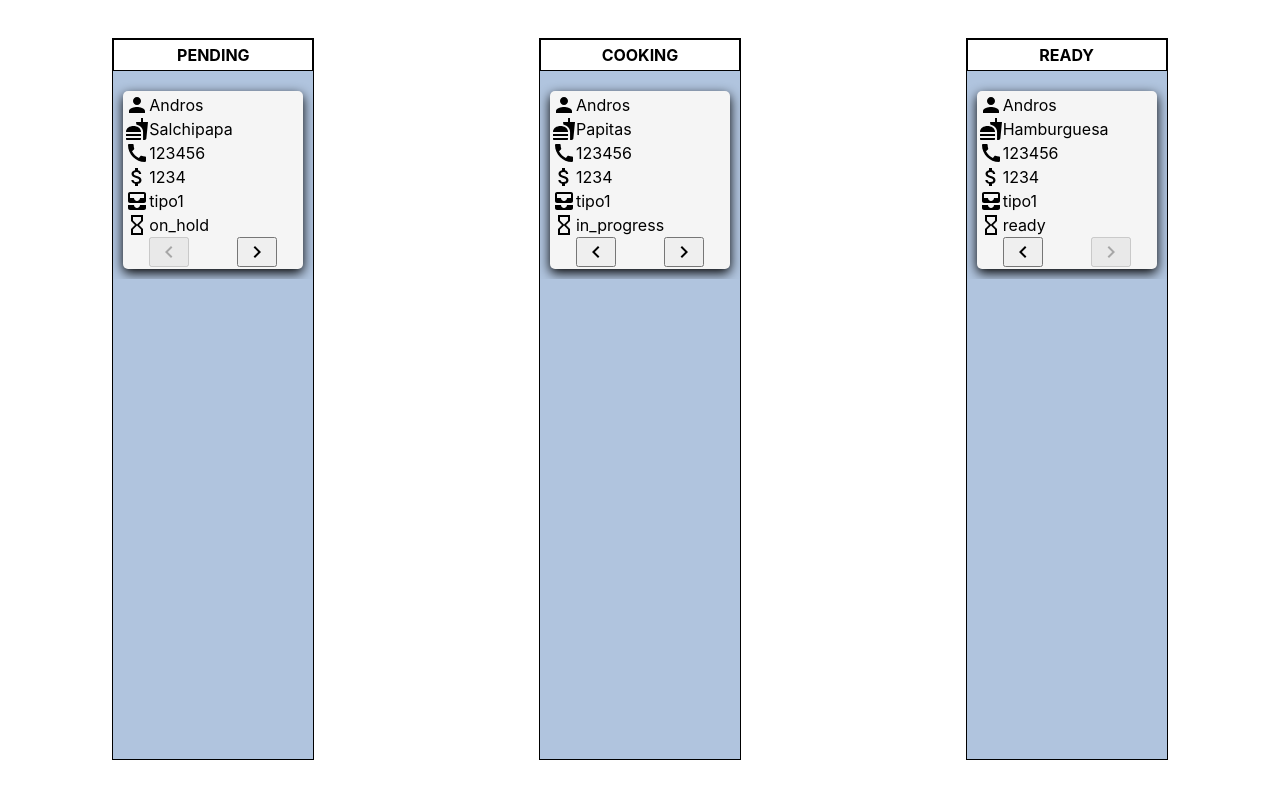
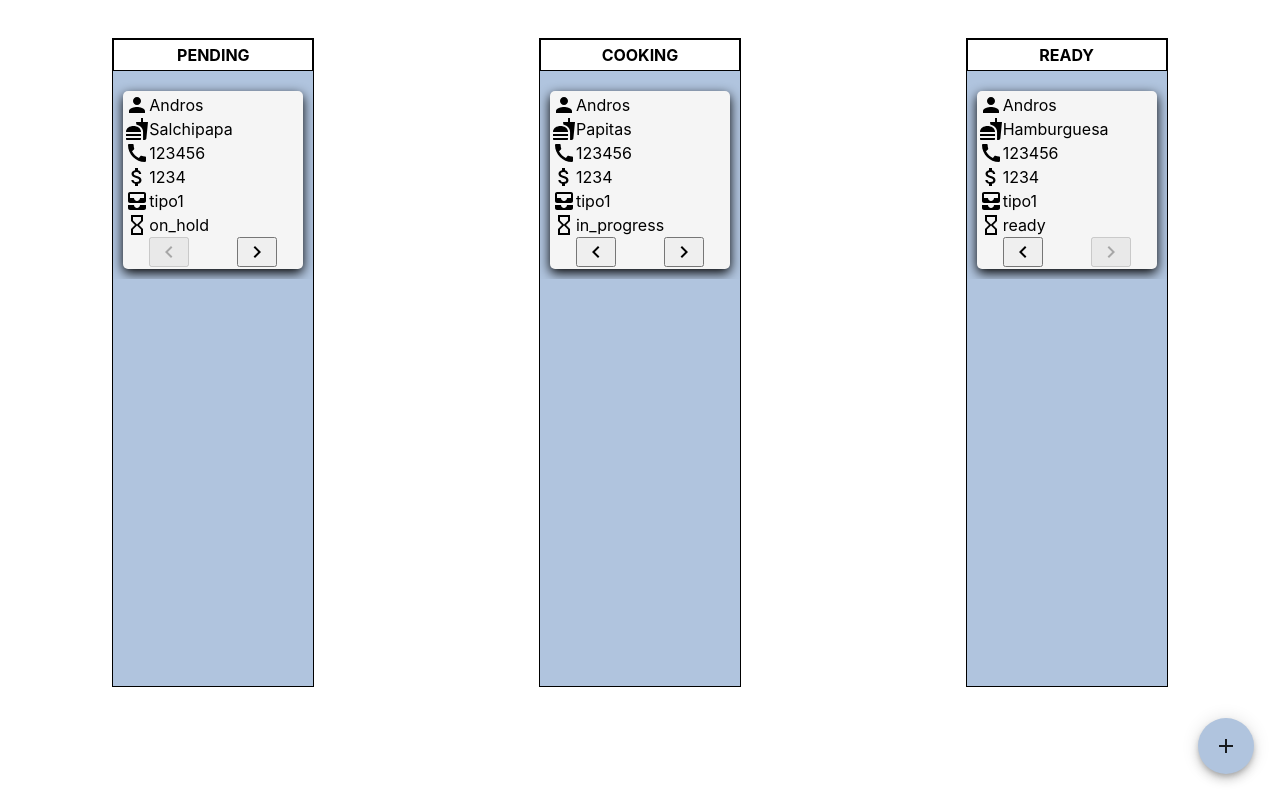
Before and after one commit to d3v0l0p3rs/IziFood, a React (Create React App) app: page / in a window 1280 px wide. Built offline with nearby package versions, Linux system fonts and the light colour scheme.

Commit message:
added add order button and modal. Trying to solve error in console before moving on.

```diff
--- /dev/null
+++ b/src/Components/CustomDialog/customdialog.types.ts
@@ -0,0 +1,5 @@
+export interface CustomDialogProps {
+    show: boolean
+    positiveAction: Function
+    negativeAction: Function
+}
--- /dev/null
+++ b/src/Components/CustomDialog/view.tsx
@@ -0,0 +1,37 @@
+import React from "react";
+
+import { CustomDialogProps } from "./customdialog.types";
+
+import Dialog from "@material-ui/core/Dialog";
+import DialogActions from "@material-ui/core/DialogActions";
+import DialogContent from "@material-ui/core/DialogContent";
+import DialogTitle from "@material-ui/core/DialogTitle";
+import TextField from "@material-ui/core/TextField";
+import Button from "@material-ui/core/Button";
+
+const CustomDialog: React.FC<CustomDialogProps> = (
+  props: CustomDialogProps
+) => {
+  return (
+    <Dialog open={props.show}>
+      <DialogTitle id="form-dialog-title">Crear orden</DialogTitle>
+
+      <DialogContent>
+        <TextField autoFocus margin="dense" label="Cliente" fullWidth />
+
+        <TextField margin="dense" id="asd" label="Producto" fullWidth />
+
+        <TextField margin="dense" type="number" label="Teléfono" fullWidth />
+
+        <TextField margin="dense" type="number" label="Costo" fullWidth />
+      </DialogContent>
+
+      <DialogActions>
+        <Button onClick={() => props.negativeAction()}>Cancelar</Button>
+        <Button onClick={() => props.positiveAction()}>Guardar</Button>
+      </DialogActions>
+    </Dialog>
+  );
+};
+
+export default CustomDialog;
--- a/src/Components/Home/style.scss
+++ b/src/Components/Home/style.scss
@@ -1,6 +1,22 @@
-.home-wrapper {
+.main-wrapper {
   display: flex;
-  justify-content: space-around;
-  width: 100%;
+  flex-direction: column;
   height: 100%;
+
+  .home-wrapper {
+    display: flex;
+    justify-content: space-around;
+    width: 100%;
+    height: 100%;
+  }
+
+  .fab-wapper {
+    display: flex;
+    justify-content: flex-end;
+    margin: 0% 2% 2% 0%;
+
+    .custom-fab {
+      background-color: lightsteelblue;
+    }
+  }
 }
--- a/src/Components/Home/view.tsx
+++ b/src/Components/Home/view.tsx
@@ -1,4 +1,4 @@
-import React, { useMemo } from "react";
+import React, { useCallback, useMemo } from "react";
 import Column from "../Column/view";
 import "./style.scss";
 import {
@@ -6,9 +6,16 @@ import {
   filterCookingOrders,
   filterReadyOrders,
 } from "../../Redux/Reducers/Orders/orders.selectors";
-import { useSelector } from "react-redux";
+import { useDispatch, useSelector } from "react-redux";
+import Fab from "@material-ui/core/Fab";
+import AddIcon from "@material-ui/icons/Add";
+import CustomDialog from "../CustomDialog/view";
+import { setAddOrderFormVisible } from "../../Redux/Reducers/Orders/orders.actions";
+import { rootState } from "../../Redux/Store";
 
 const Home: React.FC = () => {
+  const dispatch = useDispatch();
+
   //selectors
   const pendingOrdersSelector = useMemo(() => filterPendingOrders, []);
   const cookingOrdersSelector = useMemo(() => filterCookingOrders, []);
@@ -18,11 +25,38 @@ const Home: React.FC = () => {
   const cookingOrders = useSelector(cookingOrdersSelector, () => false);
   const readyOrders = useSelector(readyOrdersSelector, () => false);
 
+  const showAddOrderForm = useSelector(
+    (state: rootState) => state.ordersReducer.showAddOrderForm
+  );
+
+  const onSaveForm = useCallback(() => alert("positive"), []);
+  const onCancelSaveForm = useCallback(
+    () => dispatch(setAddOrderFormVisible(false)),
+    [dispatch]
+  );
+
   return (
-    <div className="home-wrapper">
-      <Column columnType="pending" data={pendingOrders} />
-      <Column columnType="cooking" data={cookingOrders} />
-      <Column columnType="ready" data={readyOrders} />
+    <div className="main-wrapper">
+      <div className="home-wrapper">
+        <Column columnType="pending" data={pendingOrders} />
+        <Column columnType="cooking" data={cookingOrders} />
+        <Column columnType="ready" data={readyOrders} />
+      </div>
+
+      <div className="fab-wapper">
+        <Fab
+          className="custom-fab"
+          onClick={() => dispatch(setAddOrderFormVisible(true))}
+        >
+          <AddIcon />
+        </Fab>
+      </div>
+
+      <CustomDialog
+        show={showAddOrderForm}
+        positiveAction={onSaveForm}
+        negativeAction={onCancelSaveForm}
+      />
     </div>
   );
 };
--- a/src/Redux/Reducers/Orders/orders.actions.ts
+++ b/src/Redux/Reducers/Orders/orders.actions.ts
@@ -6,3 +6,9 @@ export function changeOrderStatus(orders: CardProps[]): OrdersActions{
         type: OrdersTypes.CHANGE_ORDER_STATUS, payload: orders
     }
 }
+
+export function setAddOrderFormVisible(show: boolean): OrdersActions{
+    return{
+        type: OrdersTypes.SET_ADD_ORDER_FORM_VISIBLE, payload: show
+    }
+}
--- a/src/Redux/Reducers/Orders/orders.reducer.ts
+++ b/src/Redux/Reducers/Orders/orders.reducer.ts
@@ -30,6 +30,7 @@ const initialState: OrdersState = {
             currentState: "ready"
           },
     ],
+    showAddOrderForm: false
 }
 
 
@@ -43,6 +44,13 @@ export default function OrdersReducer(state: OrdersState = initialState, action:
         }
       }
 
+      case OrdersTypes.SET_ADD_ORDER_FORM_VISIBLE: {
+        return {
+          ...state,
+          showAddOrderForm: action.payload
+        }
+      }
+
 
       default: {
         return state;
--- a/src/Redux/Reducers/Orders/orders.types.ts
+++ b/src/Redux/Reducers/Orders/orders.types.ts
@@ -2,14 +2,17 @@ import {CardProps} from '../../../Components/Card/card.types';
 
 export interface OrdersState{
     orders: CardProps[]
+    showAddOrderForm: boolean
 }
 
 export enum OrdersTypes{
     CHANGE_ORDER_STATUS = "CHANGE_ORDER_STATUS",
+    SET_ADD_ORDER_FORM_VISIBLE = "SET_ADD_ORDER_FORM_VISIBLE",
 }
 
 export type OrdersActions =
     | {type: OrdersTypes.CHANGE_ORDER_STATUS , payload: CardProps[]}
+    | {type: OrdersTypes.SET_ADD_ORDER_FORM_VISIBLE, payload: boolean}
 
 export enum OrdersCurrentState {
     ON_HOLD = "on_hold",
--- a/src/styles.scss
+++ b/src/styles.scss
@@ -1,6 +1,7 @@
 html,
 body,
 #root {
+  overflow: hidden;
   margin: 0;
   height: 100%;
   font-family: -apple-system, BlinkMacSystemFont, "Segoe UI", "Roboto", "Oxygen",
```
